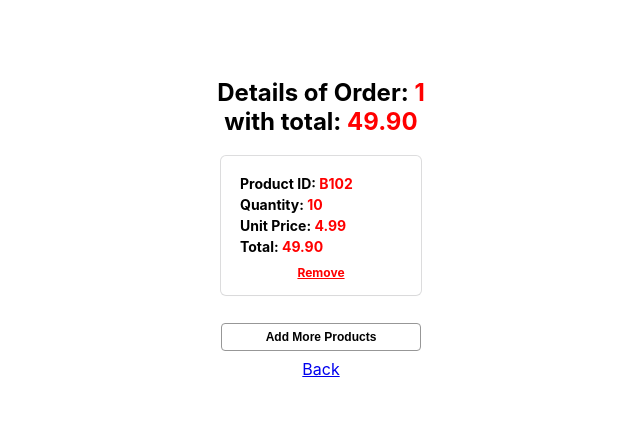
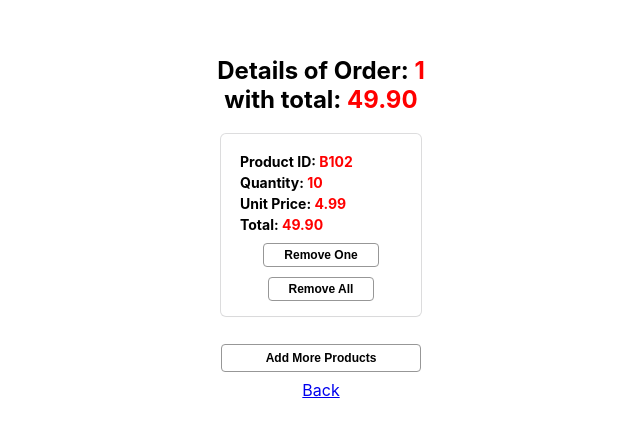
Before and after one commit to HemaSAli/teamleader-test, a React (Create React App) app: page /orders/1 in a window 1280 px wide. Shown: the part 172-606 px from the top of the page, without its empty margins (319-959 px from the left). Built offline with nearby package versions, Linux system fonts and the light colour scheme.

Commit message:
Update order component - remove order button

```diff
--- a/src/components/SingleOrder/index.tsx
+++ b/src/components/SingleOrder/index.tsx
@@ -2,7 +2,7 @@
 import React, { useEffect, useState } from 'react';
 import { useParams, Link } from 'react-router-dom';
 import { useAppSelector, useAppDispatch } from '@/redux/hooks';
-import { fetchOrder } from '@/redux/actions/ordersAction';
+import { fetchOrder, removeProductFromItem } from '@/redux/actions/ordersAction';
 import Products from '@/components/Products';
 import './style.css';
 
@@ -49,7 +49,18 @@ function SingleOrder() {
                   Total: <span className="red">{item.total}</span>
                 </p>
 
-                <span className="remove">Remove</span>
+                <button
+                  type="button"
+                  className="remove"
+                  onClick={() => { dispatch(removeProductFromItem(item['product-id'], item['unit-price'], false)); }}
+                >Remove One
+                </button>
+                <button
+                  type="button"
+                  className="remove"
+                  onClick={() => { dispatch(removeProductFromItem(item['product-id'], item['unit-price'], true)); }}
+                >Remove All
+                </button>
               </div>
             ))}
           </div>
--- a/src/components/SingleOrder/style.css
+++ b/src/components/SingleOrder/style.css
@@ -25,27 +25,30 @@
   color: red;
   font-weight: bold;
 }
+.signle-order-container button {
+  border: 1px solid #979797;
+  background: #fff;
+  font-size: 12px;
+  font-weight: bold;
+  transition-duration: 0.2s;
+}
+.signle-order-container button:hover {
+  background: rgba(90, 90, 90, 0.247);
+}
 .remove {
-  color: red;
   margin-top: 12px;
-  font-size: 12px;
   display: block;
-  font-weight: bold;
   cursor: pointer;
   margin: 0 auto;
+  border-radius: 4px;
+  padding: 4px 20px;
   text-align: center;
   margin-top: 10px;
-  text-decoration: underline;
 }
+
 button.add-products {
-  border: 1px solid #979797;
-  background: #fff;
   padding: 6px 20px;
-  font-size: 12px;
-  width: 100%;
   border-radius: 4px;
-  font-weight: bold;
-  margin: 0 auto;
   margin-top: 10px;
   cursor: pointer;
   width: 200px;
```
